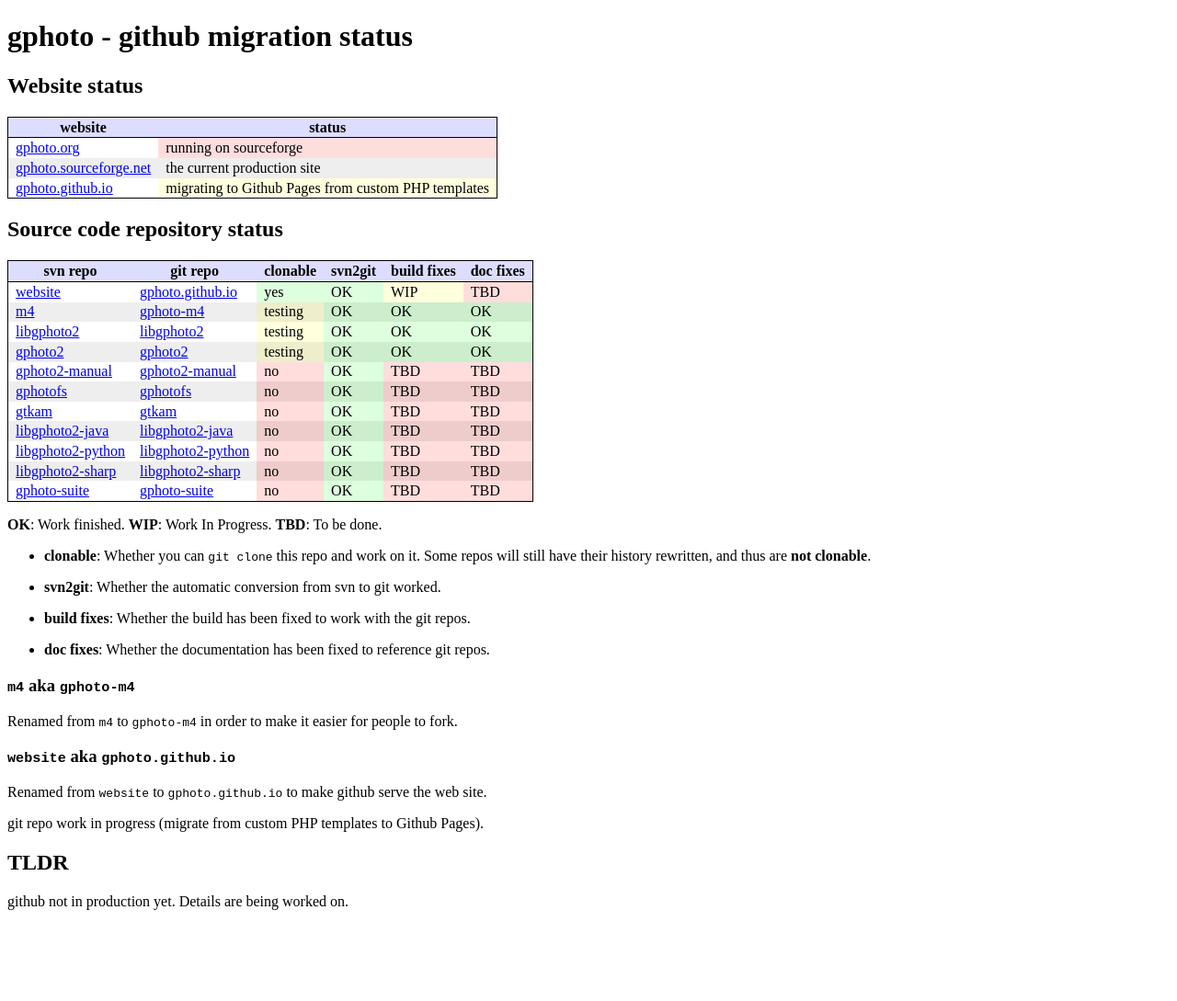
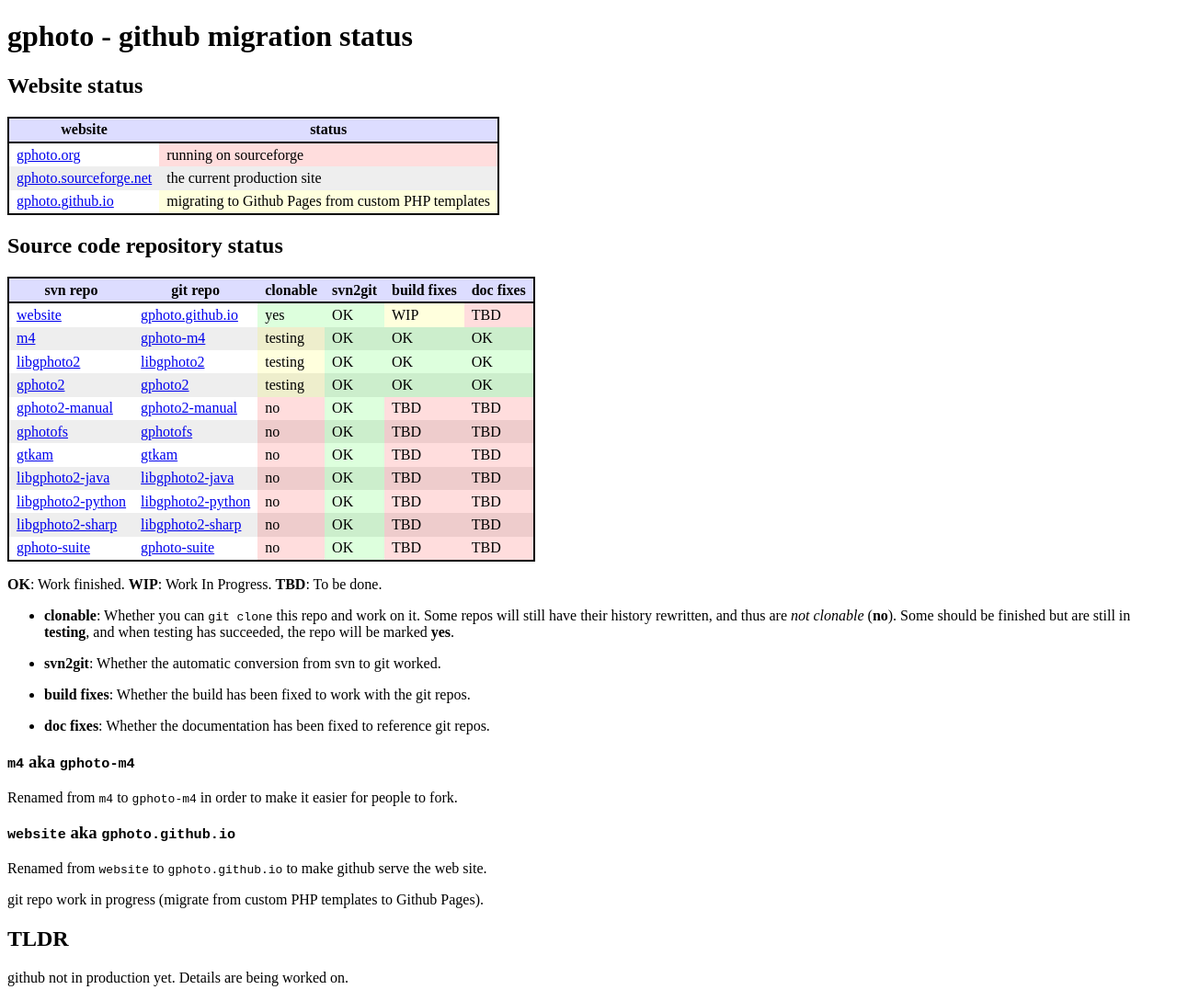
Before and after one commit to gphoto/gphoto.github.io, a Jekyll site: the page built from migration-status.md, in a window 1280 px wide. Shown: the whole page at 92% size. Built offline with Jekyll 4.4.1, drawn with Linux system fonts in a browser that asks for light colours; Markdown is read by kramdown in place of the engine named in the settings; before the commit the page ends 1006 px from its top, so only the background shows below that.

Commit message:
improve status description

```diff
--- a/css/plain.css
+++ b/css/plain.css
@@ -5,17 +5,17 @@ html, body {
 
 table {
     border-collapse: collapse;
-    border: solid 1pt black;
+    border: solid 2px black;
 }
 
 table tr > td,
 table tr > th {
-    padding: 0.25ex 0.5em;
+    padding: 0.5ex 0.5em;
 }
 
 table > thead > tr {
     background: #ddddff;
-    border-bottom: solid 1pt black;
+    border-bottom: solid 2px black;
 }
 
 table > tbody > tr:nth-child(odd) {
--- a/migration-status.md
+++ b/migration-status.md
@@ -141,7 +141,9 @@ __TBD__: To be done.
 
 * __clonable__: Whether you can `git clone` this repo and work on
   it. Some repos will still have their history rewritten, and thus are
-  __not clonable__.
+  _not clonable_ (__no__). Some should be finished but are still in
+  __testing__, and when testing has succeeded, the repo will be marked
+  __yes__.
 
 * __svn2git__: Whether the automatic conversion from svn to git worked.
 
```
